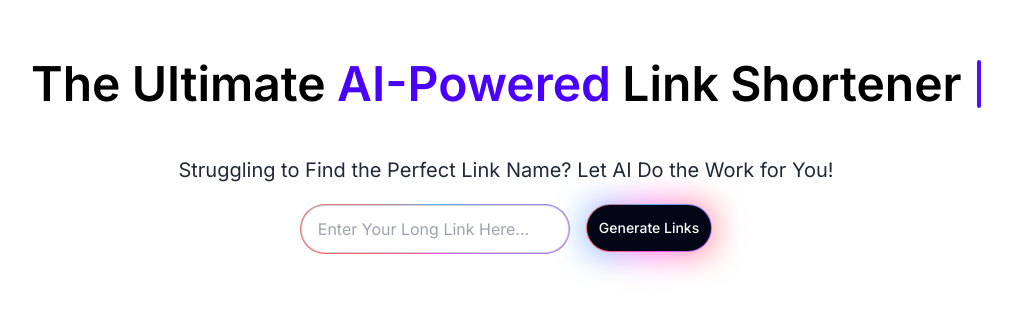
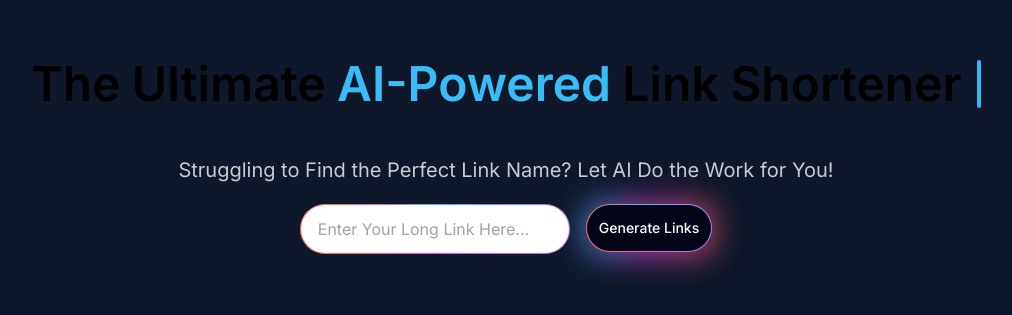
Before and after one commit to DamdyJ/Xlip.xyz, a Next.js app: page / in a window 1280 px wide. Shown: the part 227-542 px from the top of the page, without its empty margins (134-1146 px from the left). Built offline with nearby package versions, Linux system fonts and the light colour scheme.

Commit message:
feat: change title and description also add theme

```diff
--- a/src/app/layout.tsx
+++ b/src/app/layout.tsx
@@ -5,8 +5,9 @@ import "./globals.css";
 const inter = Inter({ subsets: ["latin"] });
 
 export const metadata: Metadata = {
-  title: "Create Next App",
-  description: "Generated by create next app",
+  title: "LinkLens: Insightful Link Shortener with Advanced Analytics",
+  description:
+    "Your go-to solution for transforming long, cumbersome URLs into concise, shareable links. Powered by cutting-edge technology, our URL shortener not only streamlines your links effortlessly but also provides insightful analytics. Say goodbye to unwieldy URLs and hello to sleek and professional links with advanced analytics at your fingertips.",
 };
 
 export default function RootLayout({
@@ -15,7 +16,7 @@ export default function RootLayout({
   children: React.ReactNode;
 }>) {
   return (
-    <html lang="en">
+    <html lang="en" data-theme="night">
       <body className={inter.className}>{children}</body>
     </html>
   );
```
